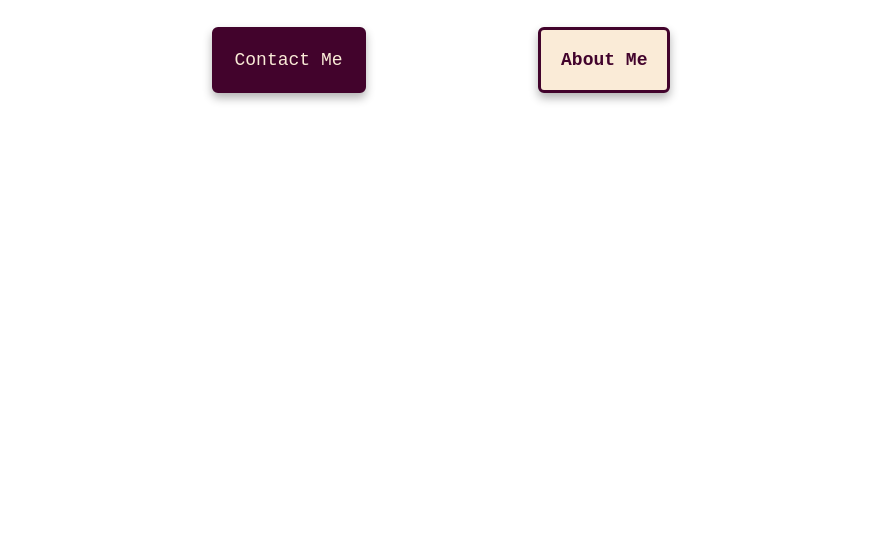
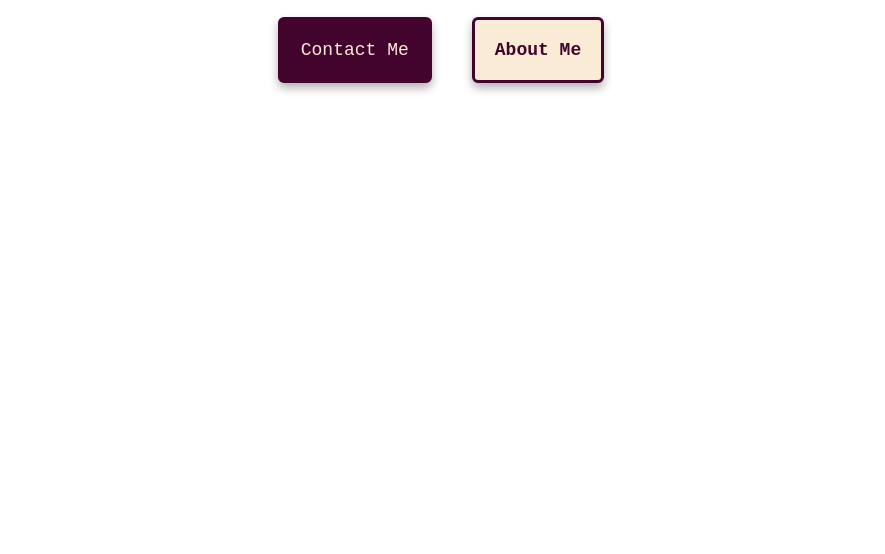
Before and after one commit to Olena-Shkarovetska/AboutMeProject, a plain HTML site: page index.html in a window 1280 px wide. Shown: the part 246-800 px from the top of the page, without its empty margins (199-1084 px from the left). Drawn offline with Linux system fonts and the light colour scheme.

Commit message:
Fix navigation-links: justify-content: center;

```diff
--- a/src/style.css
+++ b/src/style.css
@@ -27,10 +27,11 @@ h3 {
 
 .navigation-links {
   display: flex;
-  justify-content: space-evenly;
-  padding: 30px;
-  margin-left: 200px;
-  margin-right: 200px;
+  justify-content: center;
+}
+
+.navigation-links a {
+    margin: 20px;
 }
 
 .contact-link {
```
Also changed, not shown: about.html (+1 -1 lines).
